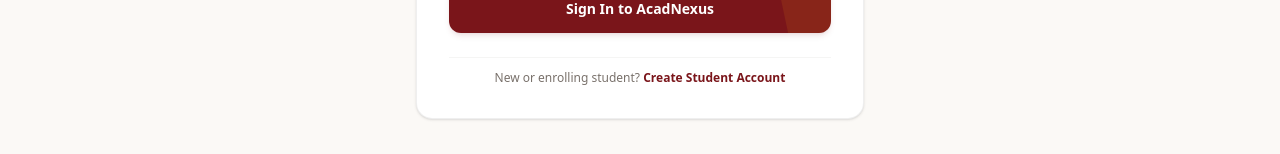
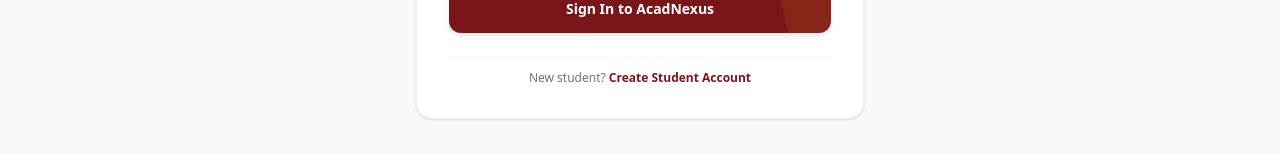
Before and after one commit to Ben4ndBen/acadnexus, a Next.js app: page / in a window 1280 px wide. Shown: the part 558-712 px from the top of the page. Built offline with nearby package versions, Linux system fonts and the light colour scheme; no server answers.

Commit message:
updated the enrolling

```diff
--- a/src/app/components/LoginForm.tsx
+++ b/src/app/components/LoginForm.tsx
@@ -106,7 +106,7 @@
 
       <div className="text-center pt-3 border-t border-stone-100 mt-2">
         <p className="text-xs text-stone-500">
-          New or enrolling student?{" "}
+          New student?{" "}
           <Link href="/register" className="font-bold text-[#7A151A] hover:underline transition-all">
             Create Student Account
           </Link>
```
